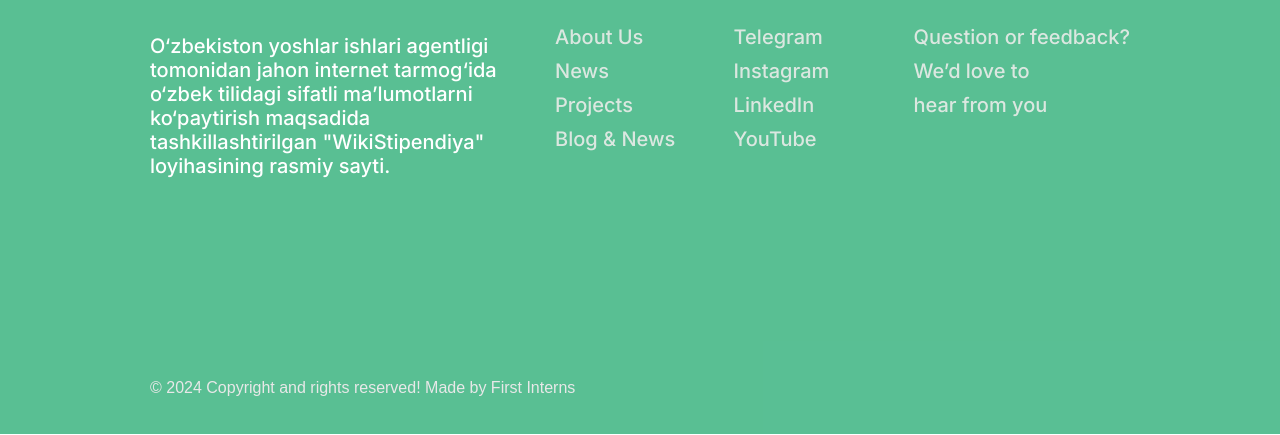
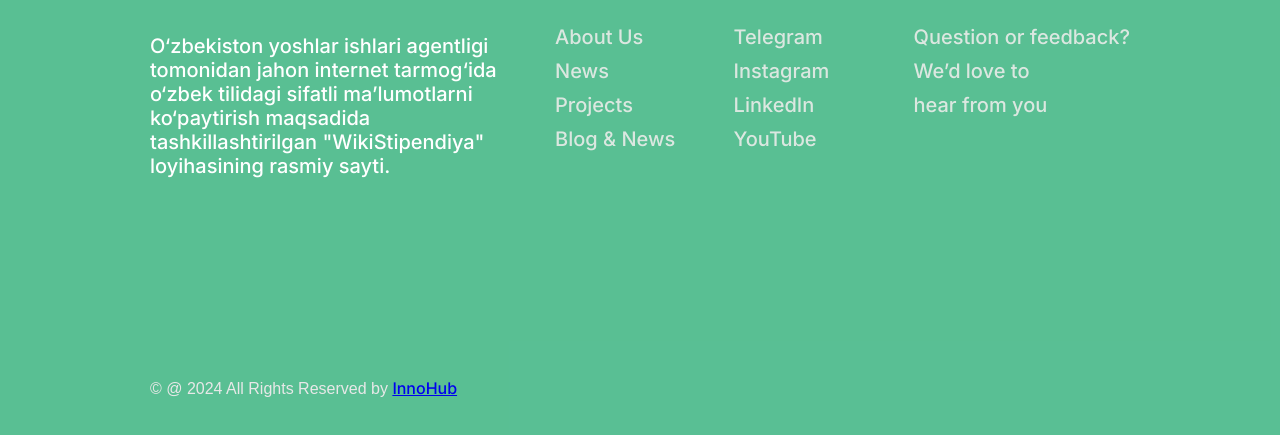
Before and after one commit to AbrorMusulmonov/WikiStipendiya.uz, a plain HTML site: page index.html in a window 1280 px wide. Shown: the part 3978-4413 px from the top of the page. Drawn offline with nearby package versions, Linux system fonts and the light colour scheme.

Commit message:
Update index.html

```diff
--- a/index.html
+++ b/index.html
@@ -328,7 +328,10 @@
                     <h5>We’d love to <br> hear from you</h5>
                 </div>
             </div>
-            <p class="copyright">© 2024 Copyright and rights reserved! Made by First Interns </p>
+           <p class="copyright">
+                    &copy; @ 2024 All Rights Reserved by
+                    <a href="http://innohub.uz/" class="copyright-link"
+                        >InnoHub</a
         </div>
     </footer>
 </body>
```
